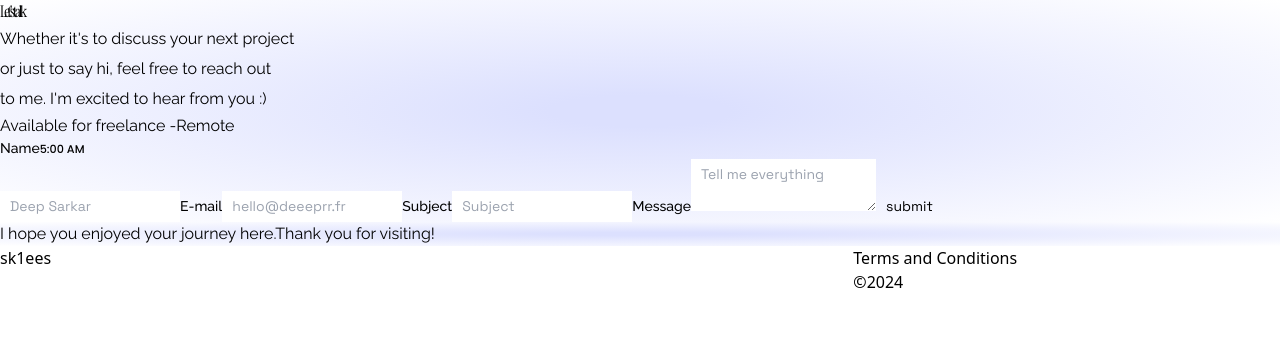
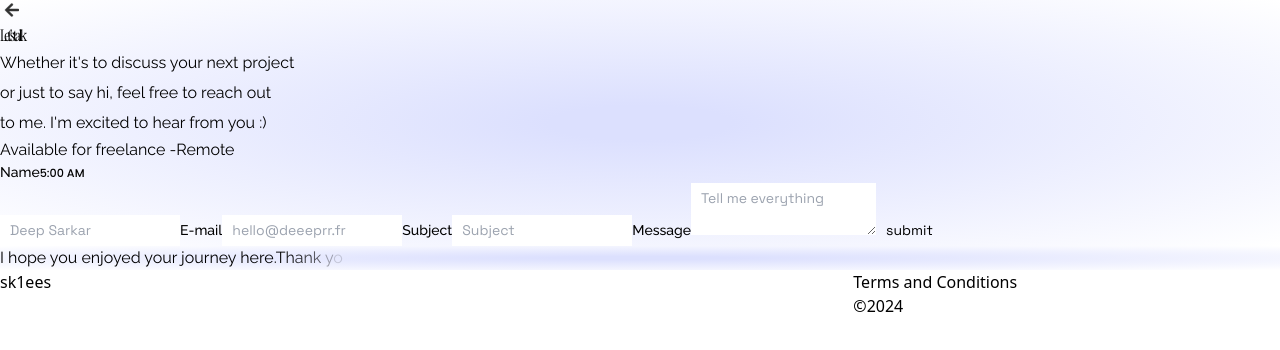
Before and after one commit to sk1ees/portfolio, a React (Vite) app in the folder portfolio-project/: page /contact in a window 1280 px wide. Shown: the top 350 px of the page. Built offline with nearby package versions, Linux system fonts and the light colour scheme.

Commit message:
contact-route-completed

```diff
--- a/portfolio-project/src/components/FirstPage.jsx
+++ b/portfolio-project/src/components/FirstPage.jsx
@@ -5,6 +5,7 @@ import './component.css'
 import { RxHamburgerMenu } from "react-icons/rx";
 import { motion } from 'framer-motion';
 import Navbar from './Navbar';
+import { Link } from 'react-router-dom';
 const FirstPage = () => {
     useGSAP(() => {
         // write here gsap code
@@ -91,7 +92,12 @@ const FirstPage = () => {
                     <p className='quoteRight'>Available for Freelance</p>
                     <div className="btn">
 
-                        <button className='quoteRight p-2  border-none w-32 float-right items-end rounded-md bg-[#E95011] text-white'>Get in Touch</button>
+                        <button className='quoteRight p-2  border-none w-32 float-right items-end rounded-md bg-[#E95011] text-white'>
+                            <Link to={'/contact'}>
+
+                                Get in Touch
+                            </Link>
+                        </button>
                     </div>
                 </div>
 
--- a/portfolio-project/src/routes/Contact.css
+++ b/portfolio-project/src/routes/Contact.css
@@ -57,7 +57,19 @@ textarea {
     font-family: "Raleway", "Raleway Placeholder", sans-serif;
 }
 
+
 .wrapperFooter {
     display: grid;
     grid-template-columns: repeat(1, 2fr 1fr);
 }
+
+.btnArrow:hover {
+    color: khaki;
+    rotate: 45deg;
+    transition: all 300ms ease;
+}
+
+.btnArrow {
+
+    transition: all 300ms ease;
+}
--- a/portfolio-project/src/routes/Contact.jsx
+++ b/portfolio-project/src/routes/Contact.jsx
@@ -1,5 +1,10 @@
 import React from 'react'
 import './Contact.css'
+import { FaArrowLeft } from "react-icons/fa";
+import { Link } from 'react-router-dom'
+import { motion } from 'framer-motion';
+import gsap from 'gsap';
+import { useGSAP } from '@gsap/react';
 const Contact = () => {
 
     let currentTime = new Date();
@@ -7,12 +12,71 @@ const Contact = () => {
     let timeString = currentTime.toLocaleTimeString('en-US', options);
     window.scrollTo(0, 0);
 
+    useGSAP(() => {
+        // write here gsap code
+        gsap.from('.wrapperBTN', {
+            x: 20,
+            opacity: 0,
+            duration: 0.5,
+            delay: 0.2,
+            repeat: -1,
+            yoyo: true,
+
+        })
+        gsap.from('.formRight', {
+            y: 100,
+            opacity: 0,
+            duration: 1,
+            delay: 0.3,
+            rotation: -5,
+
+        })
+        gsap.from('.wrapperFormLeft p', {
+            y: 100,
+            opacity: 0,
+            duration: 0.5,
+            delay: 0.3,
+            stagger: 0.2,
+
+            rotation: 5,
+        })
+        gsap.from('.contactFooter', {
+            y: 100,
+            opacity: 0,
+            duration: 0.5,
+            delay: 3,
+            stagger: 0.2,
+
+
+        })
+        gsap.from('.contactQuote .span', {
+
+            opacity: 0,
+            duration: 1,
+            delay: 1,
+            stagger: 0.1,
+            repeat: -1,
+
+        })
+
+
+
+    })
+
     return (
         <>
 
             <div className="w-full h-screen contactRouter">
 
                 <div className="contactForm w-full h-screen ">
+                    <div className="wrapperBTN absolute top-6 left-6">
+
+                        <Link to={'/'}>
+                            <button className='rounded-[100%] bg-black p-5  text-white btnArrow text-2xl'><FaArrowLeft /></button>
+
+                        </Link>
+
+                    </div>
                     <div className="flex justify-center items-center w-full h-screen">
 
                         <div className="wrapper grid grid-cols-2 w-3/4 h-[77%] justify-center ">
@@ -51,8 +115,23 @@ const Contact = () => {
                     </div>
 
                 </div>
-                <div className="contactQuery w-full h-[50vh] flex justify-center items-center">
-                    <p className='contactQuote text-[25px] text-black'>I hope you enjoyed your journey here.Thank you for visiting!</p>
+                <div className="contactQuery w-full h-[80vh] flex justify-center items-center">
+
+                    <p className='contactQuote text-[25px] text-black'>
+                        {"I hope you enjoyed your journey here.Thank you for visiting!".split('').map((item, index) =>
+                        (
+                            <span
+                                key={index}
+                                className='span'>
+
+                                {item}
+                            </span>
+                        )
+
+                        )}
+                    </p>
+
+
 
                 </div>
                 <div className="contactFooter w-full h-[10vh] text-black ">
```
